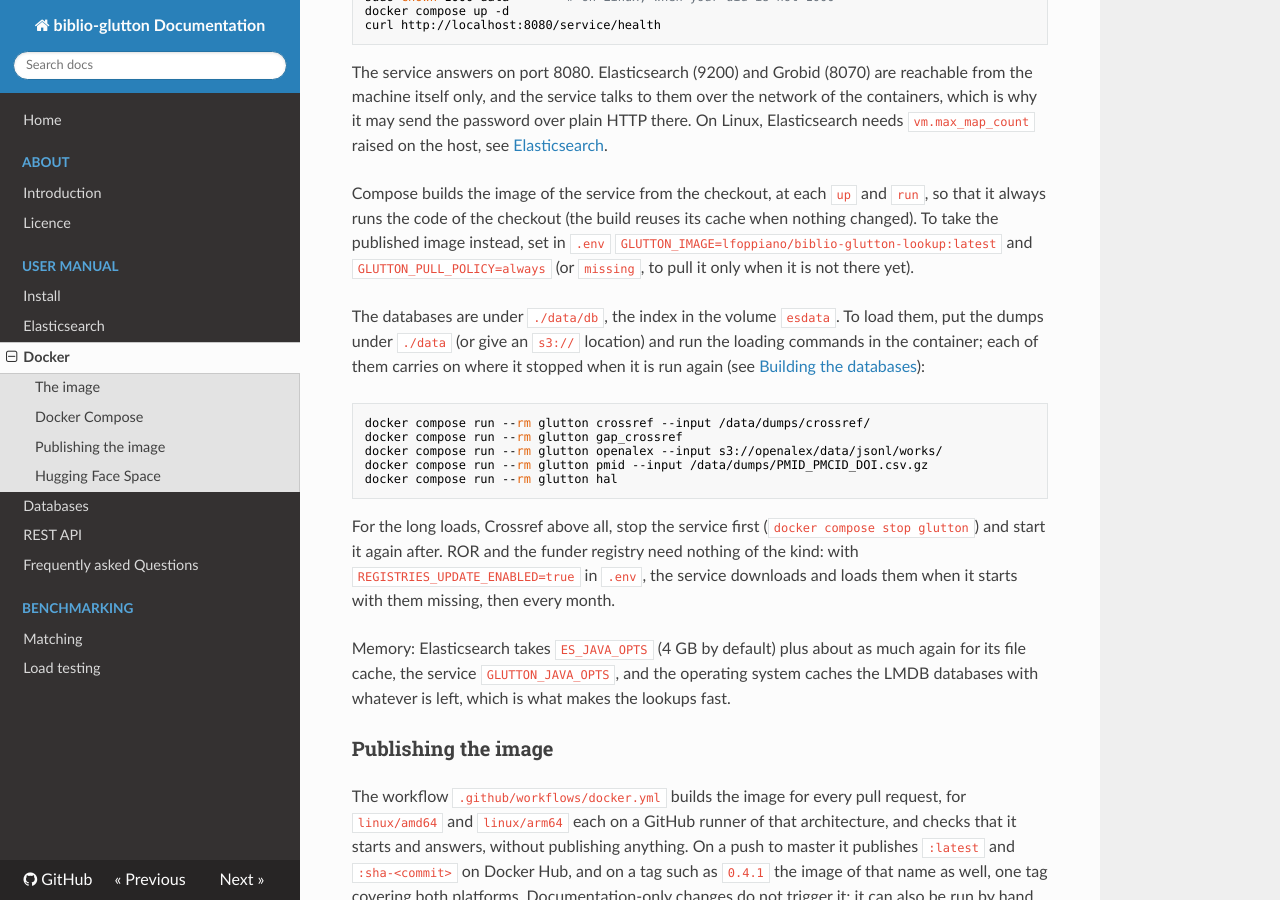
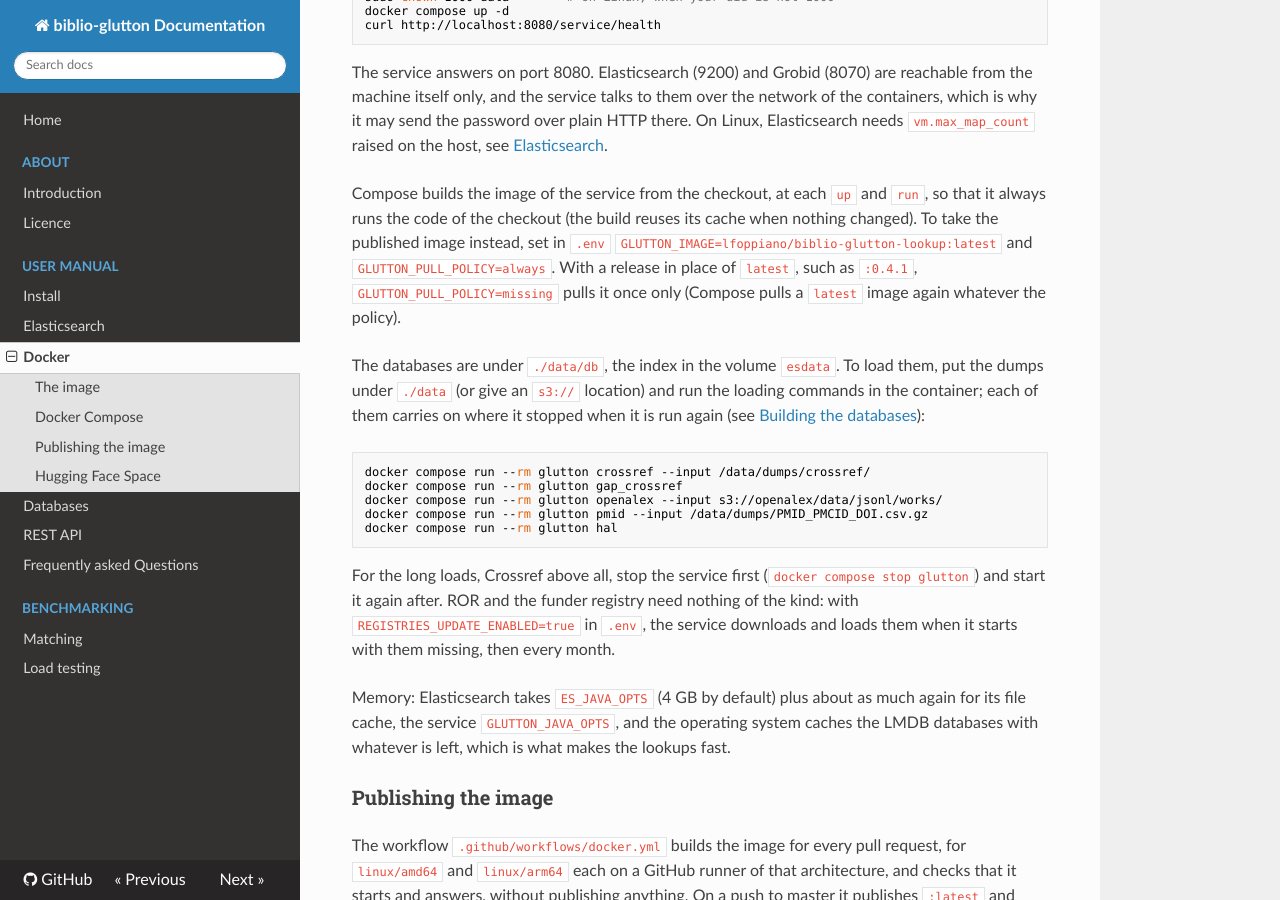
Before and after one commit to kermitt2/biblio-glutton, an MkDocs documentation site: the page built from doc/Docker.md, in a window 1280 px wide and 900 px high, scrolled down 1846 px. Built offline with MkDocs 1.6.1, drawn with Linux system fonts in a browser that asks for light colours; nearby versions of some CDN libraries.

Commit message:
Make a Space public with --public, and correct the missing policy
hf takes --no-private as no visibility at all, for repos create as for
repos settings, so an existing private Space stayed private: the script
now passes --public to both.

Compose pulls a latest image whatever the policy, so missing only pulls
once with a release tag; the guide says so.

```diff
--- a/doc/Docker.md
+++ b/doc/Docker.md
@@ -88,8 +88,9 @@ why it may send the password over plain HTTP there. On Linux, Elasticsearch need
 Compose builds the image of the service from the checkout, at each `up` and `run`, so that it
 always runs the code of the checkout (the build reuses its cache when nothing changed). To take
 the published image instead, set in `.env`
-`GLUTTON_IMAGE=lfoppiano/biblio-glutton-lookup:latest` and `GLUTTON_PULL_POLICY=always` (or
-`missing`, to pull it only when it is not there yet).
+`GLUTTON_IMAGE=lfoppiano/biblio-glutton-lookup:latest` and `GLUTTON_PULL_POLICY=always`. With a
+release in place of `latest`, such as `:0.4.1`, `GLUTTON_PULL_POLICY=missing` pulls it once only
+(Compose pulls a `latest` image again whatever the policy).
 
 The databases are under `./data/db`, the index in the volume `esdata`. To load them, put the
 dumps under `./data` (or give an `s3://` location) and run the loading commands in the
```
Also changed, not shown: 1 other file.
